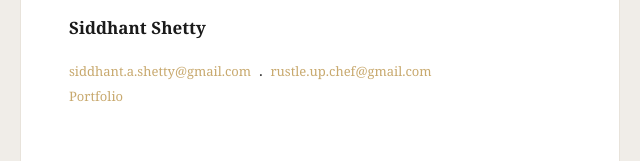
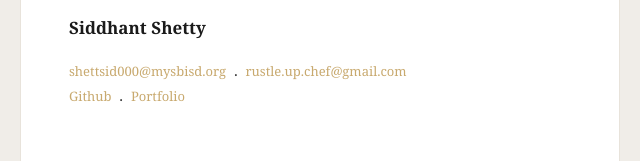
Before and after one commit to rustleupchef/Job, a plain HTML site: page email_template.html in a window 1280 px wide. Shown: the part 962-1123 px from the top of the page, 320-960 px from the left. Drawn offline with Linux system fonts and the light colour scheme.

Commit message:
changed details at the bottom

```diff
--- a/email_template.html
+++ b/email_template.html
@@ -321,10 +321,12 @@
       <p>Warm regards,</p>
       <p class="name"><span>Siddhant Shetty</span></p>
       <p>
-        <a href="mailto:siddhant.a.shetty@gmail.com"><span>siddhant.a.shetty@gmail.com</span></a>
+        <a href="mailto:shettsid000@mysbisd.org"><span>shettsid000@mysbisd.org</span></a>
         &nbsp;.&nbsp;
         <a href="mailto:rustle.up.chef@gmail.com"><span>rustle.up.chef@gmail.com</span></a>
         <br>
+        <a href="https://github.com/rustleupchef">Github</a>
+        &nbsp;.&nbsp;
         <a href="https://raspberrypi.tailbba147.ts.net/portfolio">Portfolio</a>
       </p>
     </div>
```
